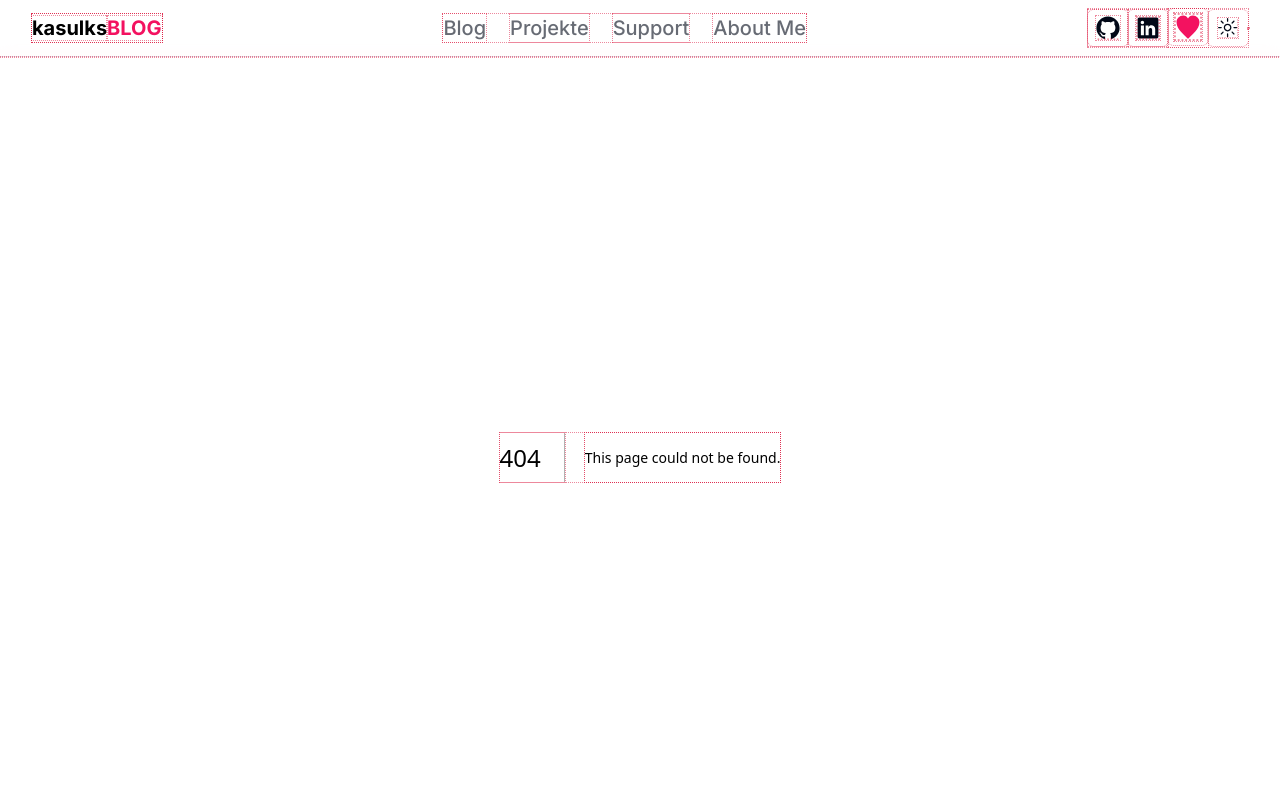
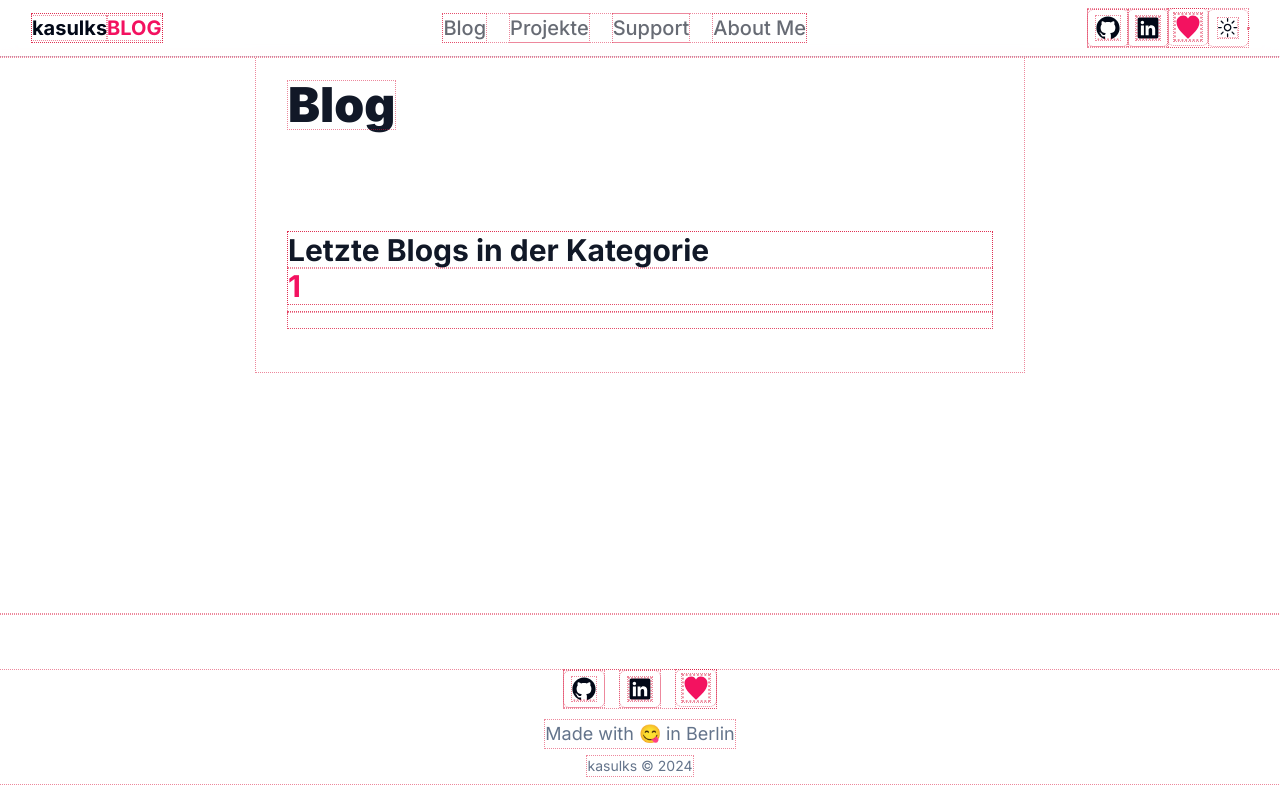
Before and after one commit to kasulk/blog, a Next.js app: page /blog/category/1 in a window 1280 px wide. Before the commit this address had no page. Shown: the top 800 px of the page. Built offline with nearby package versions, Linux system fonts and the light colour scheme.

Commit message:
create category route and page

```diff
--- /dev/null
+++ b/src/app/blog/category/[category]/page.tsx
@@ -0,0 +1,58 @@
+import { Metadata } from "next";
+import BlogCard from "@/components/BlogCard";
+import { getBlogs, getBlogsByCategory } from "@/app/blog/blogFetchers";
+import { formatBlogs } from "@/app/blog/formatBlogs";
+import { capitalize } from "@/lib/utils";
+import { siteConfig } from "@/config/site";
+
+type CategoryPageProps = {
+  params: { category: string };
+};
+
+export default async function CategoryPage({ params }: CategoryPageProps) {
+  const { category } = params;
+  const blogsByCategory = await getBlogsByCategory(category);
+  const formattedBlogs = formatBlogs(blogsByCategory);
+
+  return (
+    <main className="container prose mx-auto max-w-3xl py-6 dark:prose-invert">
+      <h1 className="inline-block text-3xl font-black sm:text-4xl lg:text-5xl">
+        Blog
+      </h1>
+      <section>
+        <h2 className="mb-0 flex flex-col text-2xl sm:mb-2 md:text-3xl">
+          <span>Letzte Blogs in der Kategorie</span>
+          <span className="text-accent">{category.toUpperCase()}</span>
+        </h2>
+        <h2 className="mb-0 text-2xl text-accent sm:mb-2 md:text-3xl"></h2>
+        <ul className="list-none py-2 pl-0">
+          {formattedBlogs.map((blog) => (
+            <li
+              key={`blogs-li-${blog.slug}`}
+              className="my-5 flex list-none justify-between rounded-lg py-2 ps-0 align-middle duration-300"
+            >
+              <BlogCard blog={blog} />
+            </li>
+          ))}
+        </ul>
+      </section>
+    </main>
+  );
+}
+
+export async function generateStaticParams(): Promise<{ category: string }[]> {
+  const blogs = await getBlogs();
+  return blogs.map((blog) => ({ category: blog.frontmatter.category }));
+}
+
+export async function generateMetadata({
+  params,
+}: CategoryPageProps): Promise<Metadata> {
+  const category = capitalize(params.category);
+
+  return {
+    title: `${category} | ${siteConfig.name}`,
+    description: `Hier findest du eine Liste der Blog-Posts in der Kategorie ${category}`,
+    authors: { name: siteConfig.owner },
+  };
+}
```
